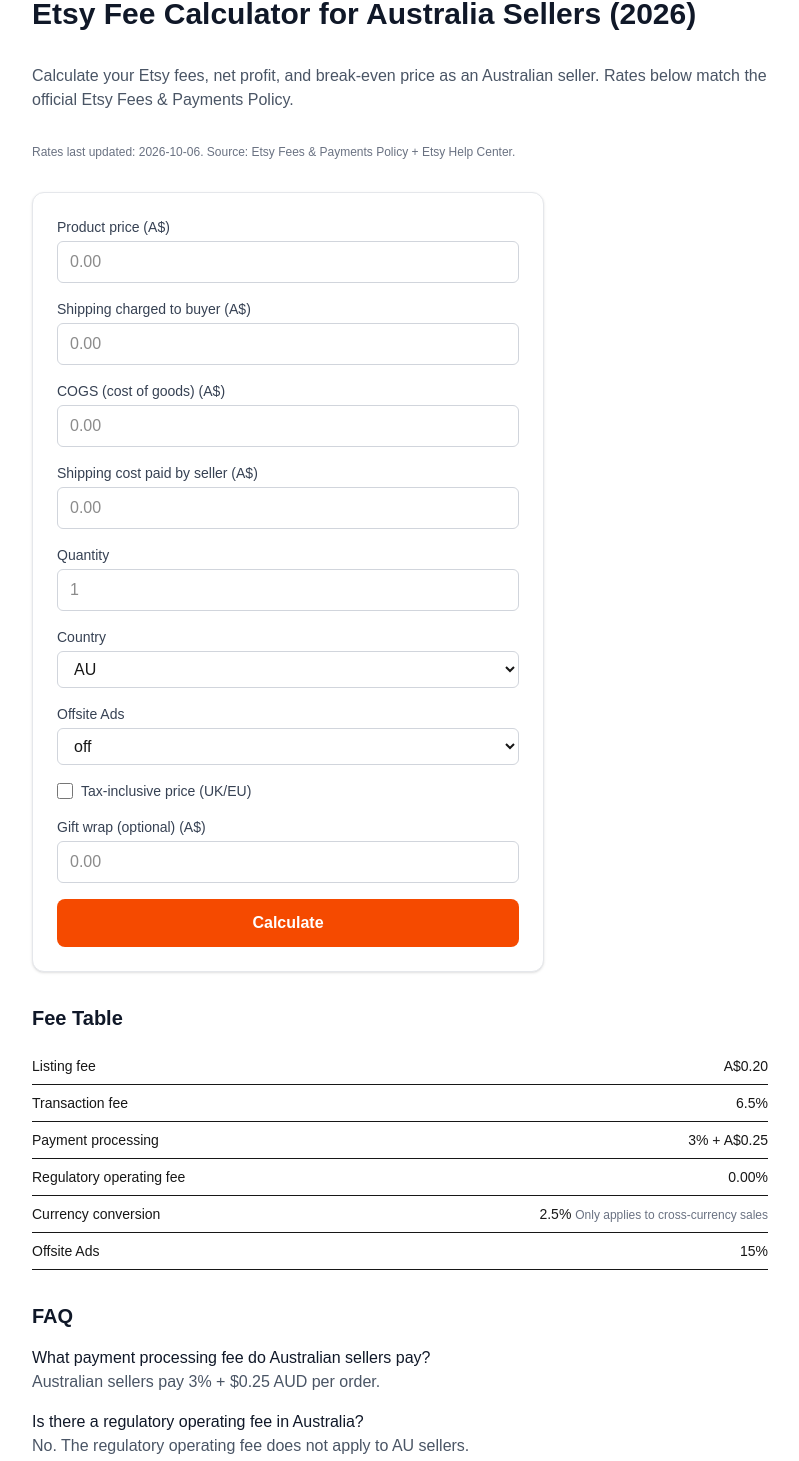
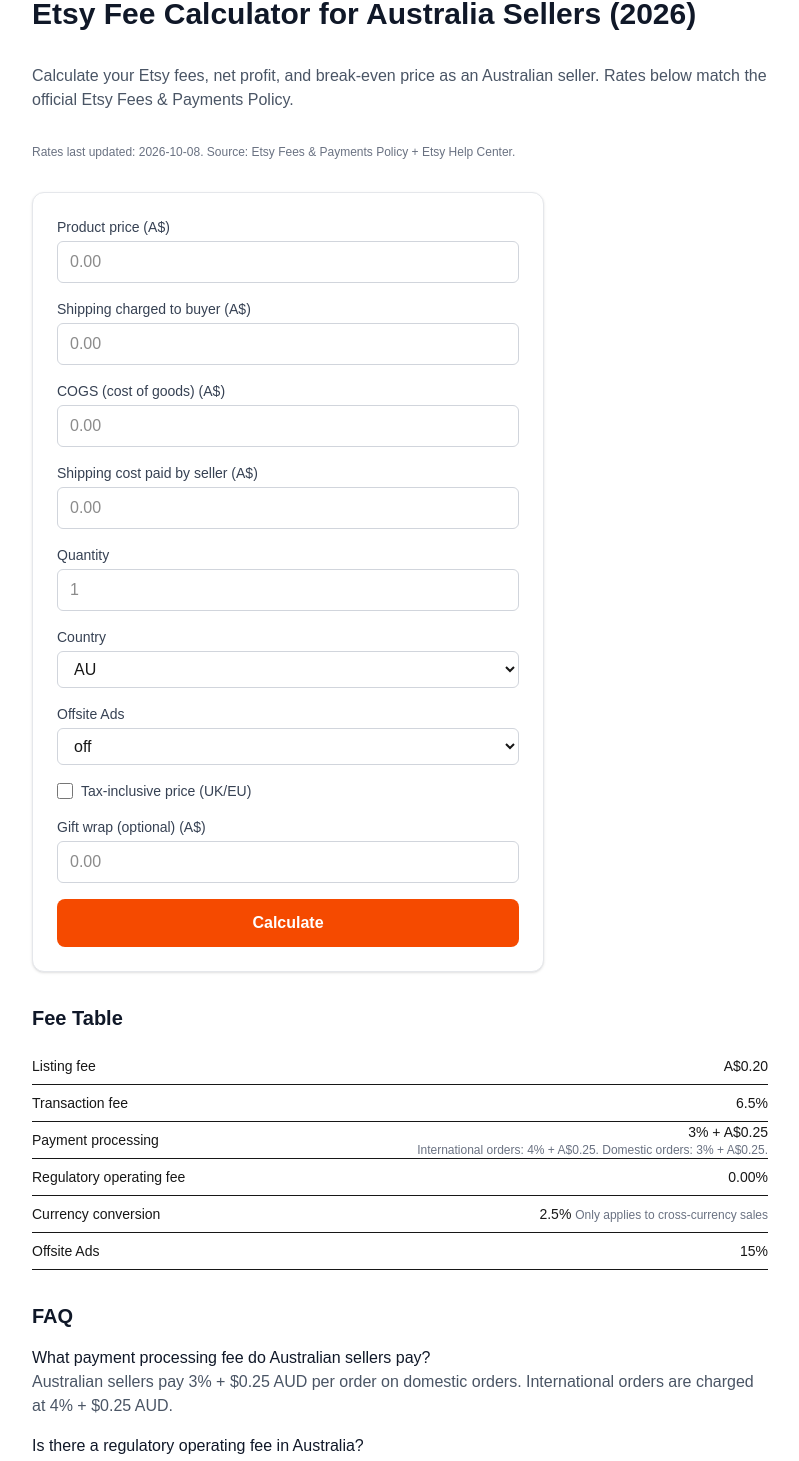
Before and after one commit to alihere04-pixel/etsy-calculator, a Next.js app: page /etsy/au in a window 1280 px wide. Shown: the part 255-1716 px from the top of the page, without its empty margins (240-1039 px from the left). Built offline with nearby package versions, Linux system fonts and the light colour scheme; no server answers.

Commit message:
feat: add Etsy AU international processing tier

```diff
--- a/src/app/faq/page.tsx
+++ b/src/app/faq/page.tsx
@@ -26,7 +26,7 @@
   { q: "How much is the payment processing fee in the UK?", a: "UK sellers pay 4% + £0.20 per order." },
   { q: "How much is the payment processing fee in the EU?", a: "EU sellers pay 4% + €0.30 per order." },
   { q: "How much is the payment processing fee in Canada?", a: "Canadian sellers pay 3% + $0.25 CAD per order." },
-  { q: "How much is the payment processing fee in Australia?", a: "Australian sellers pay 3% + $0.25 AUD per order." },
+  { q: "How much is the payment processing fee in Australia?", a: "Australian sellers pay 3% + $0.25 AUD per order on domestic orders, and 4% + $0.25 AUD on international orders." },
   { q: "How much is the payment processing fee in India?", a: "Indian sellers pay 5% + ₹25 per order." },
   { q: "What is the regulatory operating fee?", a: "A country-specific fee charged in several markets, e.g. UK 0.48%, Canada 0.50%, Spain 0.88%." },
   { q: "What are Offsite Ads fees?", a: "Offsite Ads charge 15% (under $10K/yr) or 12% (over $10K/yr), capped at $100 per order." },
--- a/src/components/MarketPage/index.tsx
+++ b/src/components/MarketPage/index.tsx
@@ -58,7 +58,7 @@
     name: "Australia",
     seller: "an Australian seller",
     faq: [
-      { q: "What payment processing fee do Australian sellers pay?", a: "Australian sellers pay 3% + $0.25 AUD per order." },
+      { q: "What payment processing fee do Australian sellers pay?", a: "Australian sellers pay 3% + $0.25 AUD per order on domestic orders. International orders are charged at 4% + $0.25 AUD." },
       { q: "Is there a regulatory operating fee in Australia?", a: "No. The regulatory operating fee does not apply to AU sellers." },
       { q: "Does the Australia price include GST?", a: "Use the tax-inclusive toggle for GST-inclusive listings." },
     ],
@@ -114,7 +114,9 @@
           <tbody>
             <tr className="border-b"><td className="py-2">Listing fee</td><td className="text-right">{currencySymbol(r.currency)}{r.listing_fee.toFixed(2)}</td></tr>
             <tr className="border-b"><td className="py-2">Transaction fee</td><td className="text-right">{r.transaction_fee_percent}%</td></tr>
-            <tr className="border-b"><td className="py-2">Payment processing</td><td className="text-right">{r.payment_processing_percent}% + {currencySymbol(r.currency)}{Number.isInteger(r.payment_processing_fixed) ? r.payment_processing_fixed : r.payment_processing_fixed.toFixed(2)}</td></tr>
+            <tr className="border-b"><td className="py-2">Payment processing</td><td className="text-right">{r.payment_processing_percent}% + {currencySymbol(r.currency)}{Number.isInteger(r.payment_processing_fixed) ? r.payment_processing_fixed : r.payment_processing_fixed.toFixed(2)}{"payment_processing_note" in r && r.payment_processing_note ? (
+              <span className="block text-xs font-normal text-gray-500">{r.payment_processing_note as string}</span>
+            ) : null}</td></tr>
             <tr className="border-b"><td className="py-2">Regulatory operating fee</td><td className="text-right">{regulatoryDisplay}</td></tr>
             <tr className="border-b"><td className="py-2">Currency conversion</td><td className="text-right">{r.currency_conversion_percent}% <span className="text-xs text-gray-500">Only applies to cross-currency sales</span></td></tr>
             <tr className="border-b"><td className="py-2">Offsite Ads</td><td className="text-right">{r.offsite_ads_percent}%</td></tr>
--- a/src/content/blog/etsy-fees-explained-2026.mdx
+++ b/src/content/blog/etsy-fees-explained-2026.mdx
@@ -34,7 +34,7 @@
 - **UK:** 4% + £0.20
 - **EU:** 4% + €0.30
 - **Canada:** 3% + C$0.25
-- **Australia:** 3% + A$0.25
+- **Australia:** 3% + A$0.25 on domestic orders, 4% + A$0.25 on international orders
 - **India:** 5% + ₹25
 
 Processing is charged on the same base as the transaction fee. On a $55 US order it is 3% x $55 + $0.25 = $1.90. On a ₹1,000 Indian order it is 5% x ₹1,000 + ₹25 = ₹75, which shows how much the flat portion matters on smaller orders.
--- a/src/content/blog/etsy-payment-processing-fees-by-country.mdx
+++ b/src/content/blog/etsy-payment-processing-fees-by-country.mdx
@@ -15,7 +15,7 @@
 | UK | 4% + 0.20 GBP | GBP |
 | EU | 4% + 0.30 EUR | EUR |
 | CA | 3% + $0.25 | CAD |
-| AU | 3% + $0.25 | AUD |
+| AU | 3% + $0.25 domestic, 4% + $0.25 international | AUD |
 | IN | 5% + 25 INR | INR |
 
 Note: the EU regulatory fee is listed separately from processing, and varies by country. Source: Etsy Fees & Payments Policy + Etsy Help Center.
@@ -38,7 +38,7 @@
 
 ## Australia Example
 
-Order total AUD 55. Processing is 3% plus AUD 0.25 = 1.65 + 0.25 = AUD 1.90. No regulatory fee for AU.
+Order total AUD 55. Processing is 3% plus AUD 0.25 = 1.65 + 0.25 = AUD 1.90. International orders are charged at 4% plus AUD 0.25 instead. No regulatory fee for AU.
 
 ## India Example
 
@@ -58,7 +58,7 @@
 
 ## Quick Reference Table
 
-US: 3% + $0.25. UK: 4% + 0.20 GBP. EU: 4% + 0.30 EUR. CA: 3% + CAD 0.25. AU: 3% + AUD 0.25. IN: 5% + INR 25. These are the exact numbers in the Etsy Fees & Payments Policy as of 2026-10-06. Always verify in Seller Center before you finalize a price.
+US: 3% + $0.25. UK: 4% + 0.20 GBP. EU: 4% + 0.30 EUR. CA: 3% + CAD 0.25 domestic, 4% + CAD 0.25 international. AU: 3% + AUD 0.25 domestic, 4% + AUD 0.25 international. IN: 5% + INR 25. These are the exact numbers in the Etsy Fees & Payments Policy as of 2026-10-06. Always verify in Seller Center before you finalize a price.
 
 ## Final Note
 
--- a/src/data/rates/etsy.json
+++ b/src/data/rates/etsy.json
@@ -54,10 +54,11 @@
     "payment_processing_percent": 3.0,
     "payment_processing_fixed": 0.25,
     "currency": "AUD",
+    "payment_processing_note": "International orders: 4% + A$0.25. Domestic orders: 3% + A$0.25.",
     "offsite_ads_percent": 15,
     "regulatory_fee_percent": 0,
     "currency_conversion_percent": 2.5,
-    "last_updated": "2026-10-06",
+    "last_updated": "2026-10-08",
     "source_name": "Etsy Fees & Payments Policy + Etsy Help Center"
   },
   "IN": {
--- a/src/lib/rates/schema.ts
+++ b/src/lib/rates/schema.ts
@@ -3,6 +3,8 @@
   transaction_fee_percent: number | null;
   payment_processing_percent: number | null;
   payment_processing_fixed: number | null;
+  /** Published second tier, e.g. Etsy AU/CA/NZ international orders. */
+  payment_processing_note?: string;
   currency: string;
   offsite_ads_percent: number | null;
   regulatory_fee_percent: number | string | null;
```
Also changed, not shown: 1 other file (tests, documents, lock files or other folders).
